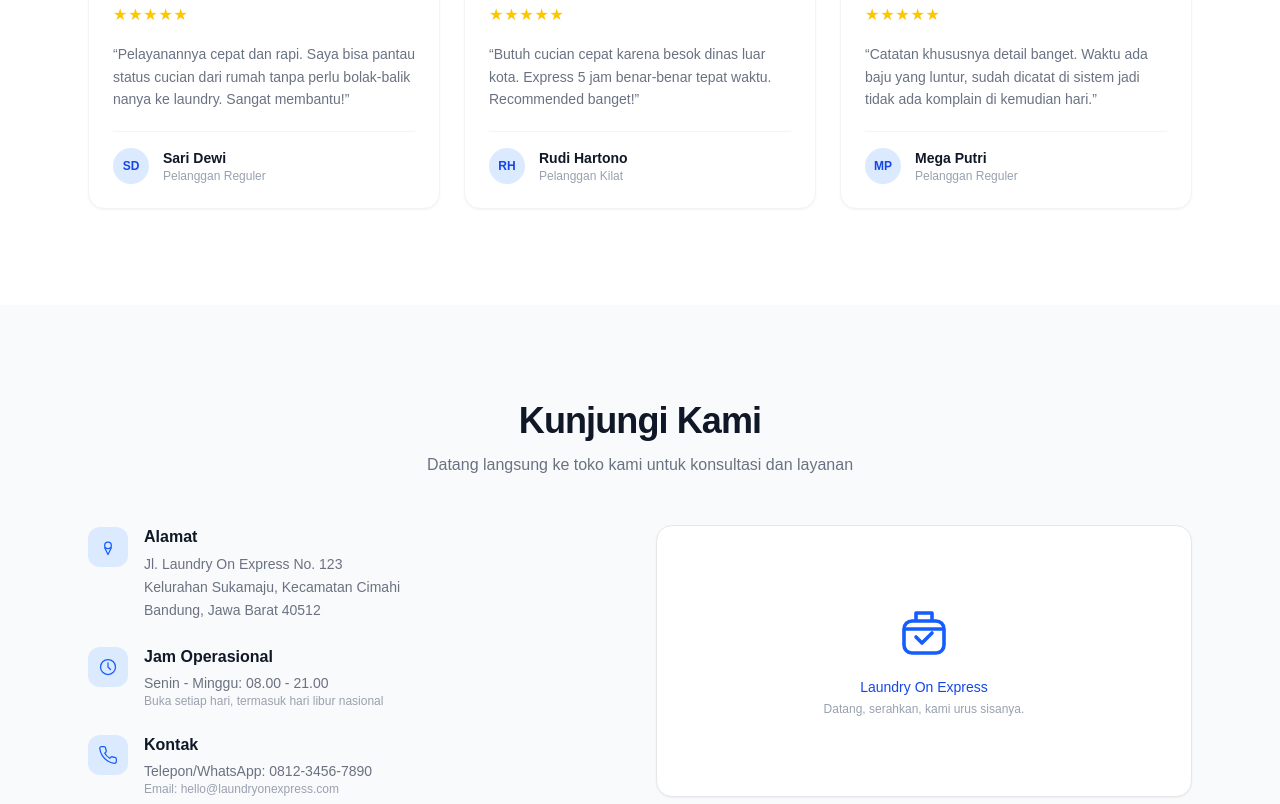
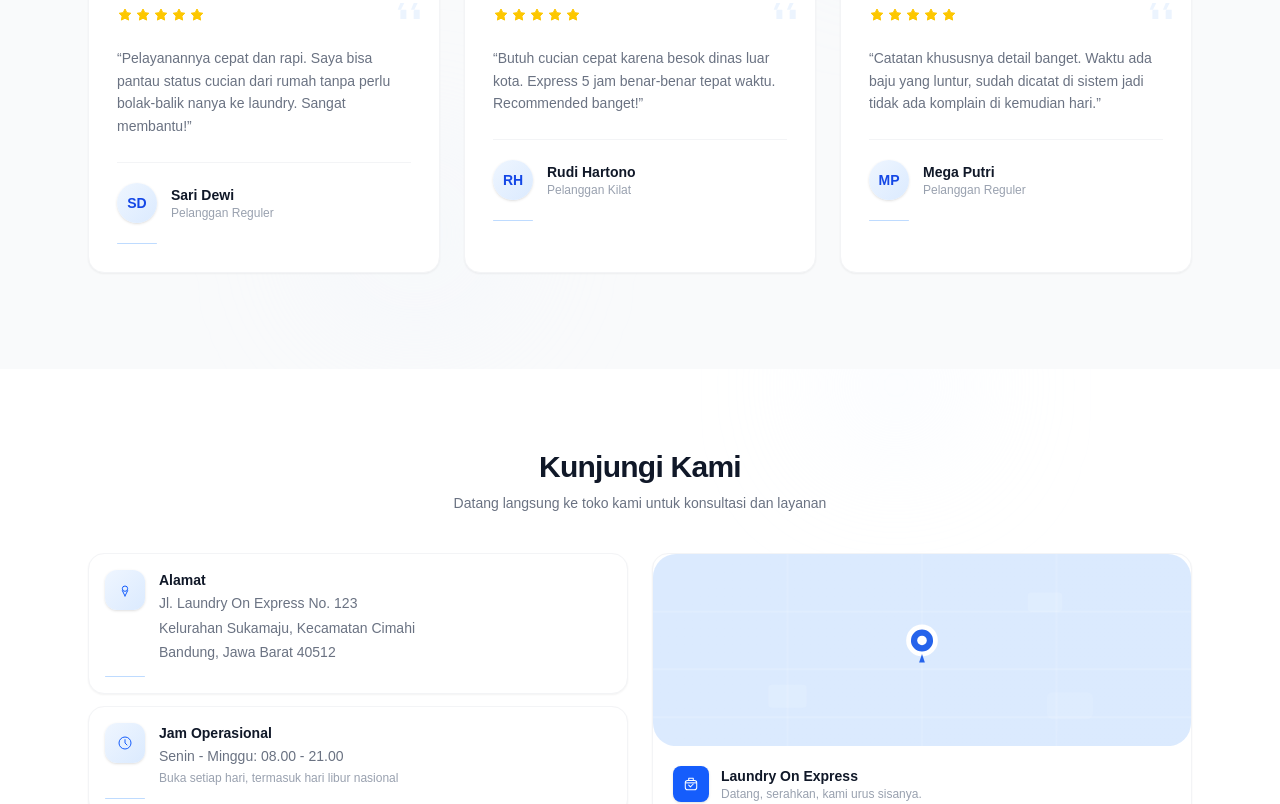
Before and after one commit to farizwebdev/MPPL, a Next.js app in the folder washtrack/: page / in a window 1280 px wide. Shown: the part 3420-4224 px from the top of the page. Built offline with nearby package versions, Linux system fonts and the light colour scheme.

Commit message:
re desain di section kunjungi kami dan testimoni

```diff
--- a/washtrack/src/components/landing/Location.tsx
+++ b/washtrack/src/components/landing/Location.tsx
@@ -1,78 +1,193 @@
+"use client";
+
+import { useEffect, useRef, useState } from "react";
 import { PinIcon, ClockIcon, PhoneIcon, LogoIcon } from "./Icons";
 
+function MapIllustration() {
+  return (
+    <svg viewBox="0 0 280 100" fill="none" className="h-full w-full" aria-hidden="true">
+      <rect width="280" height="100" rx="12" fill="url(#map-grad)" />
+      <path d="M0 30h280M0 60h280M0 85h280" stroke="white" strokeOpacity="0.15" strokeWidth="1" />
+      <path d="M70 0v100M140 0v100M210 0v100" stroke="white" strokeOpacity="0.1" strokeWidth="1" />
+      <circle cx="140" cy="45" r="7" fill="#2563EB" stroke="white" strokeWidth="2.5" />
+      <circle cx="140" cy="45" r="2.5" fill="white" />
+      <path d="M140 52l-1.5 4.5h3l-1.5-4.5z" fill="#2563EB" />
+      <rect x="60" y="68" width="20" height="12" rx="2" fill="white" fillOpacity="0.12" />
+      <rect x="195" y="20" width="18" height="10" rx="2" fill="white" fillOpacity="0.12" />
+      <rect x="205" y="72" width="24" height="14" rx="3" fill="white" fillOpacity="0.08" />
+      <defs>
+        <linearGradient id="map-grad" x1="0" y1="0" x2="280" y2="100">
+          <stop stopColor="#DBEAFE" />
+          <stop offset="1" stopColor="#BFDBFE" />
+        </linearGradient>
+      </defs>
+    </svg>
+  );
+}
+
+function ExternalIcon() {
+  return (
+    <svg viewBox="0 0 14 14" fill="none" className="h-3.5 w-3.5" aria-hidden="true">
+      <path d="M11 7.5v3a1.5 1.5 0 01-1.5 1.5h-7A1.5 1.5 0 011 10.5v-7A1.5 1.5 0 012.5 2h3M8 1h5v5M13 1L6 8" stroke="currentColor" strokeWidth="1.3" strokeLinecap="round" strokeLinejoin="round" />
+    </svg>
+  );
+}
+
+const infoItems = [
+  {
+    icon: PinIcon,
+    title: "Alamat",
+    lines: [
+      "Jl. Laundry On Express No. 123",
+      "Kelurahan Sukamaju, Kecamatan Cimahi",
+      "Bandung, Jawa Barat 40512",
+    ],
+  },
+  {
+    icon: ClockIcon,
+    title: "Jam Operasional",
+    lines: ["Senin - Minggu: 08.00 - 21.00"],
+    sub: "Buka setiap hari, termasuk hari libur nasional",
+  },
+  {
+    icon: PhoneIcon,
+    title: "Kontak",
+    lines: ["Telepon/WhatsApp: 0812-3456-7890"],
+    sub: "Email: hello@laundryonexpress.com",
+  },
+];
+
+function InfoCard({
+  item,
+  index,
+  visible,
+}: {
+  item: (typeof infoItems)[0];
+  index: number;
+  visible: boolean;
+}) {
+  const Icon = item.icon;
+
+  return (
+    <div
+      className={`group rounded-2xl border border-gray-100 bg-white p-4 shadow-xs transition-all duration-500 hover:-translate-y-0.5 hover:border-blue-100 hover:shadow-sm ${
+        visible ? "translate-y-0 opacity-100" : "translate-y-8 opacity-0"
+      }`}
+      style={{ transitionDelay: `${index * 150}ms` }}
+    >
+      <div className="flex items-start gap-3.5">
+        <div className="flex h-10 w-10 shrink-0 items-center justify-center rounded-xl bg-gradient-to-br from-blue-50 to-blue-100 text-blue-600 shadow-sm transition-all duration-300 group-hover:scale-105 group-hover:from-blue-600 group-hover:to-blue-700 group-hover:text-white group-hover:shadow-md">
+          <Icon className="h-4 w-4" />
+        </div>
+        <div className="min-w-0 flex-1">
+          <h3 className="text-sm font-semibold text-gray-900">{item.title}</h3>
+          {item.lines.map((line) => (
+            <p key={line} className="mt-0.5 text-sm leading-relaxed text-gray-500">
+              {line}
+            </p>
+          ))}
+          {item.sub && (
+            <p className="mt-0.5 text-xs text-gray-400">{item.sub}</p>
+          )}
+        </div>
+      </div>
+
+      <div className="mt-3 h-px w-10 rounded-full bg-blue-200 transition-all duration-300 group-hover:w-14 group-hover:bg-blue-400" />
+    </div>
+  );
+}
+
 export default function Location() {
+  const sectionRef = useRef<HTMLElement>(null);
+  const [visible, setVisible] = useState(false);
+
+  useEffect(() => {
+    const el = sectionRef.current;
+    if (!el) return;
+
+    const observer = new IntersectionObserver(
+      ([entry]) => {
+        if (entry.isIntersecting) {
+          setVisible(true);
+          observer.disconnect();
+        }
+      },
+      { threshold: 0.15 }
+    );
+
+    observer.observe(el);
+    return () => observer.disconnect();
+  }, []);
+
   return (
-    <section className="bg-gray-50 py-16 sm:py-24">
-      <div className="mx-auto max-w-6xl px-4 sm:px-6">
+    <section
+      ref={sectionRef}
+      className="relative overflow-hidden bg-white py-12 sm:py-20"
+    >
+      {/* Background decoration */}
+      <div className="pointer-events-none absolute inset-0">
+        <div className="absolute -top-12 right-1/4 h-32 w-32 rounded-full bg-blue-50/50 blur-3xl" />
+        <div className="absolute bottom-8 left-1/3 h-28 w-28 rounded-full bg-blue-50/30 blur-3xl" />
+      </div>
+
+      <div className="relative mx-auto max-w-6xl px-4 sm:px-6">
         <div className="text-center">
-          <h2 className="text-3xl font-bold tracking-tight text-gray-900 sm:text-4xl">
+          <h2 className="text-2xl font-bold tracking-tight text-gray-900 sm:text-3xl">
             Kunjungi Kami
           </h2>
-          <p className="mt-3 text-gray-500">
+          <p className="mt-2 text-sm text-gray-500">
             Datang langsung ke toko kami untuk konsultasi dan layanan
           </p>
         </div>
 
-        <div className="mt-12 grid gap-8 md:grid-cols-2">
-          <div className="space-y-6">
-            <div className="flex items-start gap-4">
-              <div className="mt-0.5 flex h-10 w-10 shrink-0 items-center justify-center rounded-xl bg-blue-100 text-blue-600">
-                <PinIcon className="h-5 w-5" />
-              </div>
-              <div>
-                <h3 className="font-semibold text-gray-900">Alamat</h3>
-                <p className="mt-1 text-sm leading-relaxed text-gray-500">
-                  Jl. Laundry On Express No. 123
-                  <br />
-                  Kelurahan Sukamaju, Kecamatan Cimahi
-                  <br />
-                  Bandung, Jawa Barat 40512
-                </p>
-              </div>
+        <div className="mt-10 grid gap-6 md:grid-cols-2">
+          {/* Left — info cards */}
+          <div className="space-y-3">
+            {infoItems.map((item, i) => (
+              <InfoCard
+                key={item.title}
+                item={item}
+                index={i}
+                visible={visible}
+              />
+            ))}
+          </div>
+
+          {/* Right — map + CTA */}
+          <div
+            className={`flex flex-col rounded-2xl border border-gray-100 bg-white shadow-xs transition-all duration-700 ${
+              visible ? "translate-y-0 opacity-100" : "translate-y-8 opacity-0"
+            }`}
+            style={{ transitionDelay: "400ms" }}
+          >
+            {/* Map illustration */}
+            <div className="overflow-hidden rounded-t-2xl">
+              <MapIllustration />
             </div>
 
-            <div className="flex items-start gap-4">
-              <div className="mt-0.5 flex h-10 w-10 shrink-0 items-center justify-center rounded-xl bg-blue-100 text-blue-600">
-                <ClockIcon className="h-5 w-5" />
+            {/* Brand + CTA */}
+            <div className="flex flex-1 flex-col p-5">
+              <div className="flex items-center gap-3">
+                <div className="flex h-9 w-9 items-center justify-center rounded-lg bg-blue-600 text-white shadow-sm">
+                  <LogoIcon className="h-4 w-4" />
+                </div>
+                <div>
+                  <p className="text-sm font-bold text-gray-900">
+                    Laundry On Express
+                  </p>
+                  <p className="text-xs text-gray-400">
+                    Datang, serahkan, kami urus sisanya.
+                  </p>
+                </div>
               </div>
-              <div>
-                <h3 className="font-semibold text-gray-900">
-                  Jam Operasional
-                </h3>
-                <p className="mt-1 text-sm text-gray-500">
-                  Senin - Minggu: 08.00 - 21.00
-                </p>
-                <p className="text-xs text-gray-400">
-                  Buka setiap hari, termasuk hari libur nasional
-                </p>
-              </div>
-            </div>
 
-            <div className="flex items-start gap-4">
-              <div className="mt-0.5 flex h-10 w-10 shrink-0 items-center justify-center rounded-xl bg-blue-100 text-blue-600">
-                <PhoneIcon className="h-5 w-5" />
-              </div>
-              <div>
-                <h3 className="font-semibold text-gray-900">Kontak</h3>
-                <p className="mt-1 text-sm text-gray-500">
-                  Telepon/WhatsApp: 0812-3456-7890
-                </p>
-                <p className="text-xs text-gray-400">
-                  Email: hello@laundryonexpress.com
-                </p>
-              </div>
-            </div>
-          </div>
-
-          <div className="flex items-center justify-center rounded-2xl border border-gray-200 bg-white p-8 shadow-xs">
-            <div className="text-center">
-              <LogoIcon className="mx-auto h-14 w-14 text-blue-600" />
-              <p className="mt-4 text-sm font-medium text-blue-700">
-                Laundry On Express
-              </p>
-              <p className="mt-1 text-xs text-gray-400">
-                Datang, serahkan, kami urus sisanya.
-              </p>
+              <a
+                href="#"
+                className="mt-4 flex w-full items-center justify-center gap-2 rounded-xl border border-blue-600 px-4 py-2.5 text-sm font-medium text-blue-600 transition-all duration-300 hover:bg-blue-600 hover:text-white"
+              >
+                <ExternalIcon />
+                Buka Google Maps
+              </a>
             </div>
           </div>
         </div>
--- a/washtrack/src/components/landing/Testimonials.tsx
+++ b/washtrack/src/components/landing/Testimonials.tsx
@@ -1,3 +1,7 @@
+"use client";
+
+import { useEffect, useRef, useState } from "react";
+
 const testimonials = [
   {
     name: "Sari Dewi",
@@ -25,19 +29,126 @@ const testimonials = [
   },
 ];
 
-function StarRating({ count }: { count: number }) {
+function StarIcons({ count }: { count: number }) {
   return (
-    <span className="tracking-wider text-yellow-400">
-      {"★".repeat(count)}
-      {"☆".repeat(5 - count)}
+    <span className="inline-flex gap-0.5">
+      {Array.from({ length: 5 }).map((_, i) => (
+        <svg
+          key={i}
+          viewBox="0 0 16 16"
+          fill="none"
+          className={`h-4 w-4 ${i < count ? "text-yellow-400" : "text-gray-200"}`}
+          aria-hidden="true"
+        >
+          <path
+            d="M8 1l1.8 3.65 4.03.59-2.92 2.84.69 4.02L8 10.25l-3.6 1.85.69-4.02L2.17 5.24l4.03-.59L8 1z"
+            fill={i < count ? "currentColor" : "none"}
+            stroke="currentColor"
+            strokeWidth="1"
+            strokeLinejoin="round"
+          />
+        </svg>
+      ))}
     </span>
   );
 }
 
+function QuoteIcon() {
+  return (
+    <svg
+      viewBox="0 0 24 24"
+      fill="none"
+      className="h-8 w-8 text-blue-100"
+      aria-hidden="true"
+    >
+      <path
+        d="M9.5 11H5l2-5h3l-3 6v6h4.5v-7zM19.5 11H15l2-5h3l-3 6v6h4.5v-7z"
+        fill="currentColor"
+      />
+    </svg>
+  );
+}
+
+function TestimonialCard({
+  t,
+  index,
+  visible,
+}: {
+  t: (typeof testimonials)[0];
+  index: number;
+  visible: boolean;
+}) {
+  return (
+    <div
+      className={`group relative rounded-2xl border border-gray-100 bg-white p-7 shadow-xs transition-all duration-500 hover:-translate-y-1 hover:border-blue-100 hover:shadow-md ${
+        visible ? "translate-y-0 opacity-100" : "translate-y-8 opacity-0"
+      }`}
+      style={{ transitionDelay: `${index * 150}ms` }}
+    >
+      {/* Quote decoration */}
+      <div className="absolute top-4 right-4 opacity-50 transition-opacity duration-300 group-hover:opacity-100">
+        <QuoteIcon />
+      </div>
+
+      {/* Stars */}
+      <StarIcons count={t.rating} />
+
+      {/* Quote */}
+      <p className="relative mt-4 text-sm leading-relaxed text-gray-500">
+        &ldquo;{t.quote}&rdquo;
+      </p>
+
+      {/* Author */}
+      <div className="mt-6 flex items-center gap-3.5 border-t border-gray-100 pt-5">
+        <div className="flex h-10 w-10 items-center justify-center rounded-full bg-gradient-to-br from-blue-50 to-blue-100 text-sm font-semibold text-blue-700 shadow-sm transition-all duration-300 group-hover:scale-110 group-hover:from-blue-600 group-hover:to-blue-700 group-hover:text-white group-hover:shadow-md">
+          {t.initial}
+        </div>
+        <div>
+          <p className="text-sm font-semibold text-gray-900">{t.name}</p>
+          <p className="text-xs text-gray-400">{t.role}</p>
+        </div>
+      </div>
+
+      {/* Bottom accent */}
+      <div className="mt-5 h-px w-10 rounded-full bg-blue-200 transition-all duration-300 group-hover:w-16 group-hover:bg-blue-400" />
+    </div>
+  );
+}
+
 export default function Testimonials() {
+  const sectionRef = useRef<HTMLElement>(null);
+  const [visible, setVisible] = useState(false);
+
+  useEffect(() => {
+    const el = sectionRef.current;
+    if (!el) return;
+
+    const observer = new IntersectionObserver(
+      ([entry]) => {
+        if (entry.isIntersecting) {
+          setVisible(true);
+          observer.disconnect();
+        }
+      },
+      { threshold: 0.15 }
+    );
+
+    observer.observe(el);
+    return () => observer.disconnect();
+  }, []);
+
   return (
-    <section className="bg-white py-16 sm:py-24">
-      <div className="mx-auto max-w-6xl px-4 sm:px-6">
+    <section
+      ref={sectionRef}
+      className="relative overflow-hidden bg-gray-50 py-16 sm:py-24"
+    >
+      {/* Background decoration */}
+      <div className="pointer-events-none absolute inset-0">
+        <div className="absolute top-10 right-1/4 h-40 w-40 rounded-full bg-blue-100/20 blur-3xl" />
+        <div className="absolute bottom-10 left-1/4 h-48 w-48 rounded-full bg-blue-50/30 blur-3xl" />
+      </div>
+
+      <div className="relative mx-auto max-w-6xl px-4 sm:px-6">
         <div className="text-center">
           <h2 className="text-3xl font-bold tracking-tight text-gray-900 sm:text-4xl">
             Apa Kata Pelanggan
@@ -48,27 +159,13 @@ export default function Testimonials() {
         </div>
 
         <div className="mt-12 grid gap-6 md:grid-cols-3">
-          {testimonials.map((t) => (
-            <div
+          {testimonials.map((t, i) => (
+            <TestimonialCard
               key={t.name}
-              className="rounded-2xl border border-gray-100 bg-white p-6 shadow-xs"
-            >
-              <StarRating count={t.rating} />
-              <p className="mt-4 text-sm leading-relaxed text-gray-500">
-                &ldquo;{t.quote}&rdquo;
-              </p>
-              <div className="mt-5 flex items-center gap-3.5 border-t border-gray-100 pt-4">
-                <div className="flex h-9 w-9 items-center justify-center rounded-full bg-blue-100 text-xs font-semibold text-blue-700">
-                  {t.initial}
-                </div>
-                <div>
-                  <p className="text-sm font-semibold text-gray-900">
-                    {t.name}
-                  </p>
-                  <p className="text-xs text-gray-400">{t.role}</p>
-                </div>
-              </div>
-            </div>
+              t={t}
+              index={i}
+              visible={visible}
+            />
           ))}
         </div>
       </div>
```
